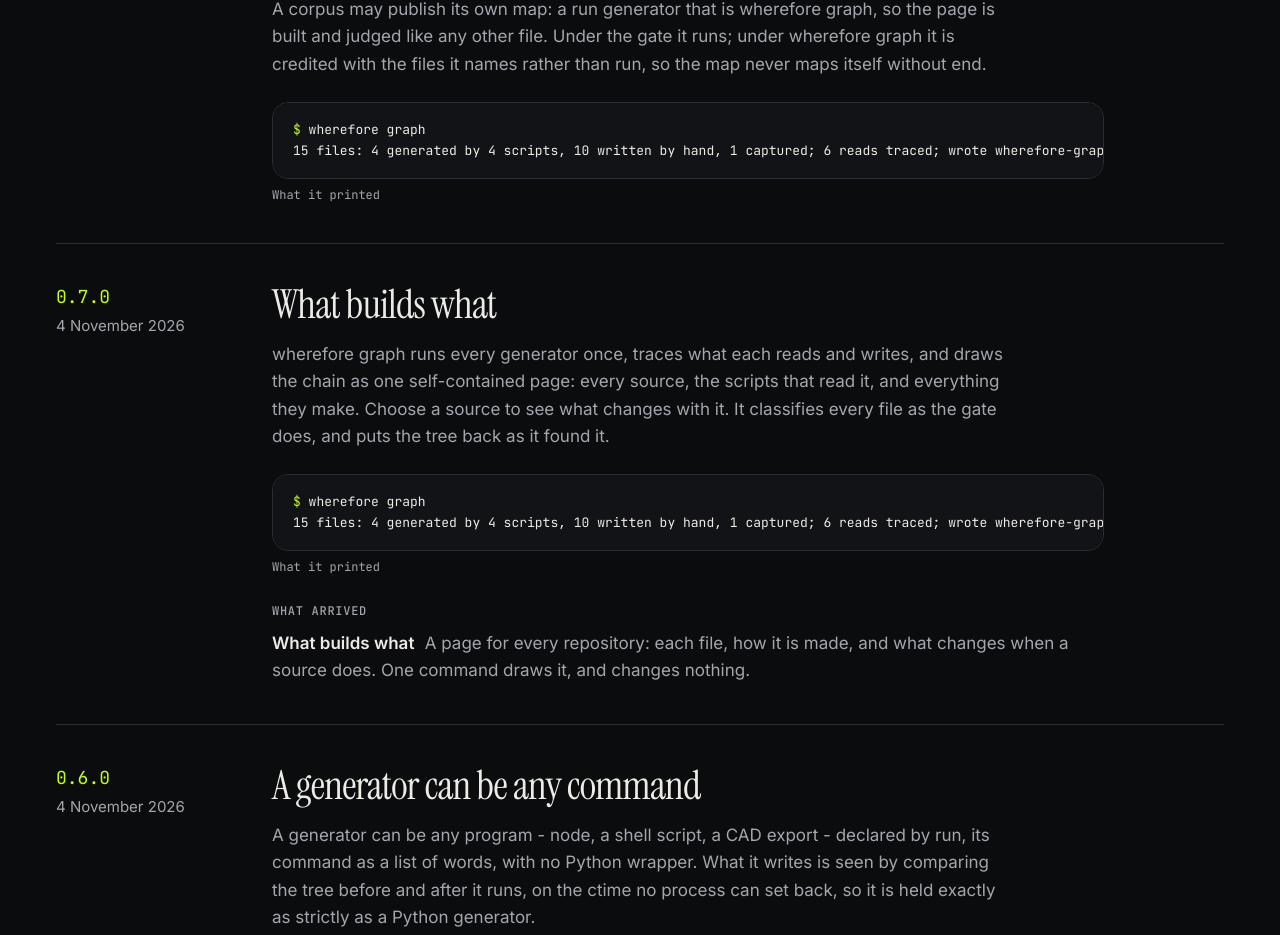
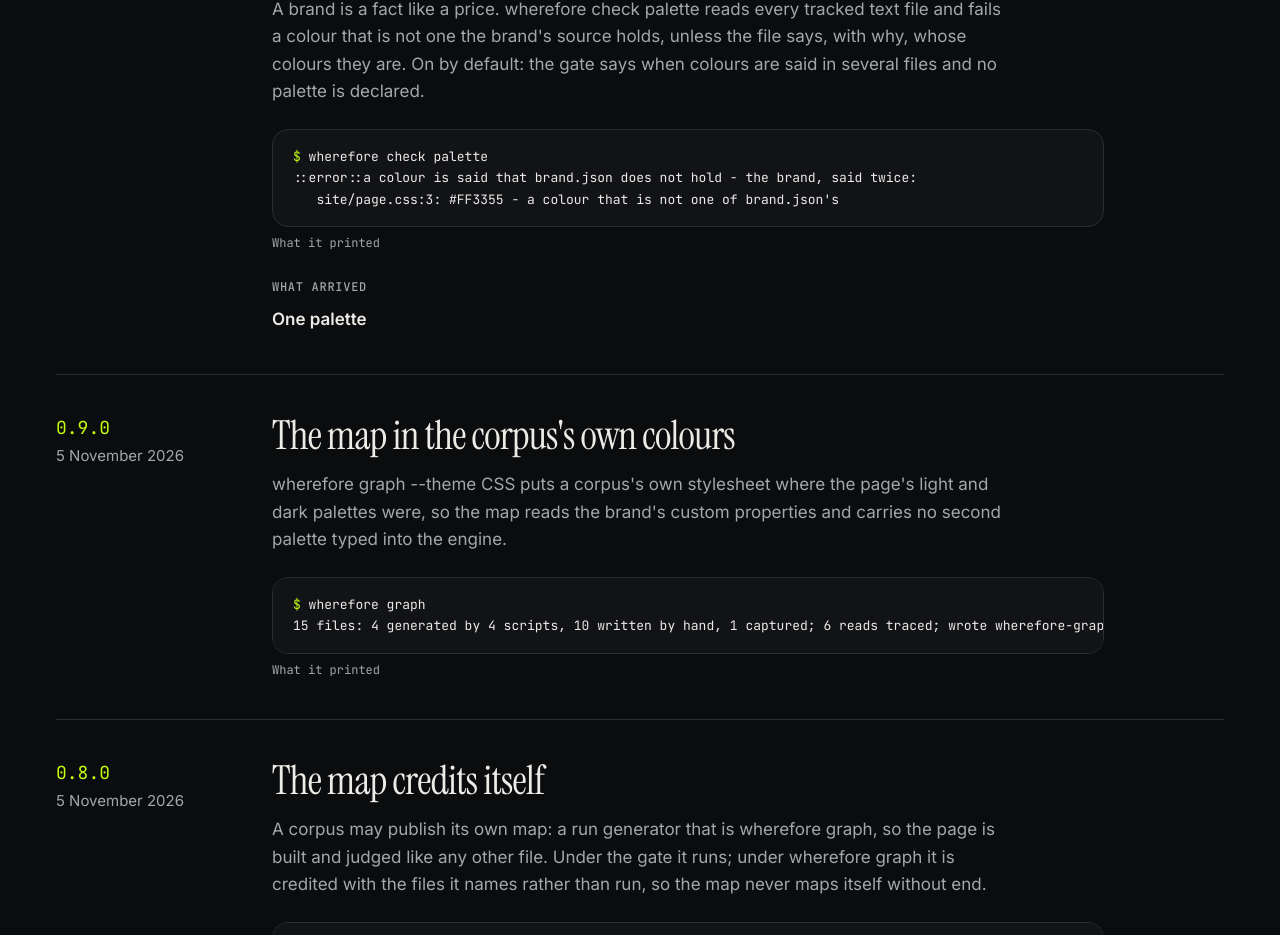
Before and after one commit to wherefore-build/web, a plain HTML site: page site/changelog/index.html in a window 1280 px wide. Shown: the part 628-1563 px from the top of the page. Drawn offline with Linux system fonts and the light colour scheme.

Commit message:
Wherefore 0.10.0: the pin moves, and the site has words to add
The engine pin moves to 0.10.0, on PyPI. The build stopped, so the pages are not yet rebuilt; the pull request says what the site has to describe first. Opened by the release itself (.github/workflows/pin.yml).

```diff
--- a/site/changelog/index.html
+++ b/site/changelog/index.html
@@ -19,12 +19,37 @@
 <nav aria-label="The site"><a href="../#how">How it works</a><a href="../features/">Features</a><a href="../#case">Case study</a><a href="../#why">Why Wherefore</a><a href="../changelog/">Changelog</a><a class="pill" href="../#start">Get started</a></nav></div></header>
 <main id="top">
 <section class="log-head"><div class="wrap">
-<p class="eyebrow">Changelog · Wherefore 0.8.0</p>
+<p class="eyebrow">Changelog · Wherefore 0.10.0</p>
 <h1>Every release, newest first.</h1>
 <p class="lede">Built from the release this site pins, so a release is here the moment the site moves to it - and the build stops if a feature it ships has no words on this site.</p>
 </div></section>
 <section class="log"><div class="wrap">
 <ol class="releases">
+<li class="release" id="v0.10.0">
+<div class="release-meta"><p class="release-v"><a href="#v0.10.0">0.10.0</a></p>
+<p class="release-date"><time datetime="2026-11-05">5 November 2026</time></p></div>
+<div class="release-body">
+<h2>One palette</h2>
+<p class="release-says">A brand is a fact like a price. wherefore check palette reads every tracked text file and fails a colour that is not one the brand&#x27;s source holds, unless the file says, with why, whose colours they are. On by default: the gate says when colours are said in several files and no palette is declared.</p>
+<figure class="term"><pre><code><span class="term-prompt">$</span> wherefore check palette
+::error::a colour is said that brand.json does not hold - the brand, said twice:
+   site/page.css:3: #FF3355 - a colour that is not one of brand.json&#x27;s</code></pre>
+<figcaption>What it printed</figcaption></figure>
+<h3>What arrived</h3><ul class="arrived"><li><span class="arrived-name">One palette</span> </li></ul>
+</div>
+</li>
+<li class="release" id="v0.9.0">
+<div class="release-meta"><p class="release-v"><a href="#v0.9.0">0.9.0</a></p>
+<p class="release-date"><time datetime="2026-11-05">5 November 2026</time></p></div>
+<div class="release-body">
+<h2>The map in the corpus&#x27;s own colours</h2>
+<p class="release-says">wherefore graph --theme CSS puts a corpus&#x27;s own stylesheet where the page&#x27;s light and dark palettes were, so the map reads the brand&#x27;s custom properties and carries no second palette typed into the engine.</p>
+<figure class="term"><pre><code><span class="term-prompt">$</span> wherefore graph
+15 files: 4 generated by 4 scripts, 10 written by hand, 1 captured; 6 reads traced; wrote wherefore-graph.html</code></pre>
+<figcaption>What it printed</figcaption></figure>
+
+</div>
+</li>
 <li class="release" id="v0.8.0">
 <div class="release-meta"><p class="release-v"><a href="#v0.8.0">0.8.0</a></p>
 <p class="release-date"><time datetime="2026-11-05">5 November 2026</time></p></div>
```
Also changed, not shown: site/index.html (+8 -8 lines), requirements-engine.txt, 2 other files.
